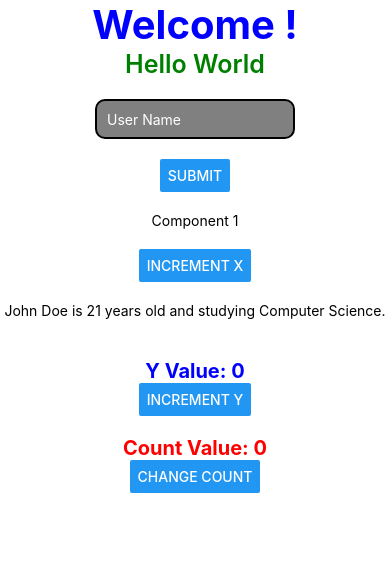
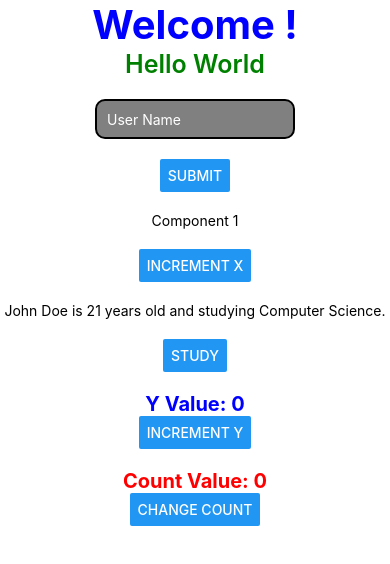
Before and after one commit to Nadil-Dulran/MobileTestApp, a React Native app: screen / in a window 390 px wide. Shown: the top 564 px of the page. Built offline with nearby package versions, Linux system fonts and the light colour scheme.

Commit message:
Method to call function in the object

```diff
--- a/App.tsx
+++ b/App.tsx
@@ -55,6 +55,10 @@ function App() {
 
   }
 
+  function makesStudentStudy(){
+    Student.study();
+  }
+
 
 
   return (
@@ -86,7 +90,7 @@ function App() {
         <Component2 style={{marginBottom: 20, marginTop: 20}} {...Student}/>
 
 
-
+        <Button title='Study' onPress={makesStudentStudy} />
 
         <Text style={{ fontSize: 20, color: 'blue', fontWeight: '700', marginTop: 20 }}>
           Y Value: {y}
```
